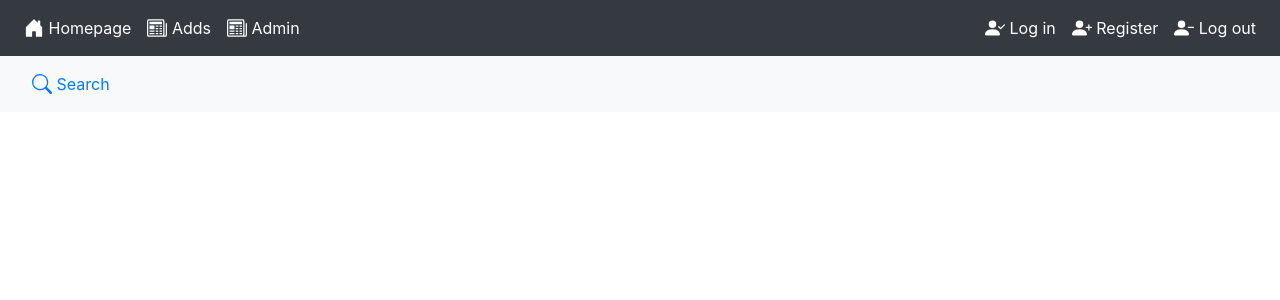
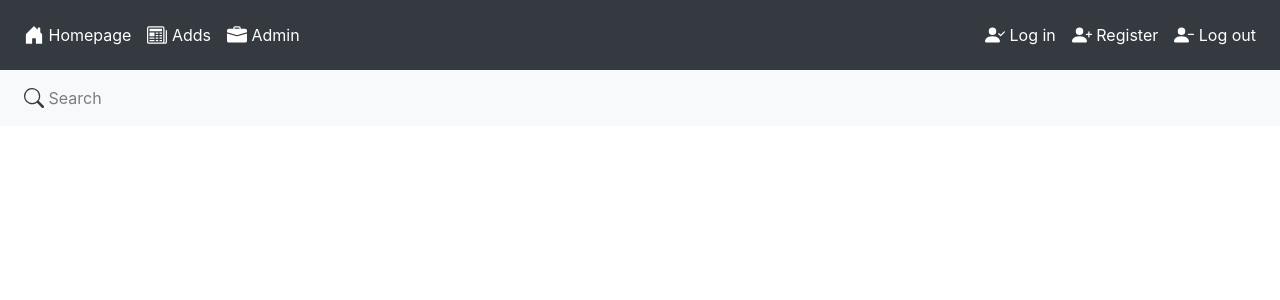
Before and after one commit to Lupus7/xml-web-services, a Vue app in the folder client/: page /#/search in a window 1280 px wide. Shown: the top 300 px of the page. Built offline with nearby package versions, Linux system fonts and the light colour scheme; no server answers; what vue-jquery, vue-resource would draw is missing.

Commit message:
front update

```diff
--- a/client/src/components/AdminPage.vue
+++ b/client/src/components/AdminPage.vue
@@ -1,23 +1,24 @@
 <template>
     <div>
-      <br>
-      <b-button-group>
-        <b-button v-on:click="showusers = true" style="margin:5px;">Users</b-button>
-        <b-dropdown right text="cars" style="margin:5px;">
+      <b-navbar type="light" variant="light">
+          <b-navbar-nav>
+            <b-nav-item v-on:click="showusers = true" href="#" ><b-icon icon="people-fill" variant="dark" aria-hidden="true"/> Users</b-nav-item>
+            <b-nav-item-dropdown  text="Cars">
               <b-dropdown-item v-on:click="showbrands=true">Brands</b-dropdown-item>
               <b-dropdown-item v-on:click="showmodels=true">Models</b-dropdown-item>
               <b-dropdown-divider></b-dropdown-divider>
               <b-dropdown-item v-on:click="showfuels=true"> Fuels</b-dropdown-item>
               <b-dropdown-item v-on:click="showtransmissions=true">Transmissions</b-dropdown-item>
               <b-dropdown-item v-on:click="showclasses=true">Classes</b-dropdown-item>
-        </b-dropdown>
-        <b-dropdown right text="Register" data-toggle="modal" data-target="#register" style="margin:5px;">
-          <b-dropdown-item v-on:click="registeruser=true">User</b-dropdown-item>
-          <b-dropdown-item v-on:click="registerfirm=true">Firm</b-dropdown-item>
-        </b-dropdown>
+            </b-nav-item-dropdown>
+            <b-nav-item-dropdown text="Register" data-toggle="modal" data-target="#register" >
+              <b-dropdown-item v-on:click="registeruser=true"> <b-icon icon="person-fill" aria-hidden="true"/> User</b-dropdown-item>
+              <b-dropdown-item v-on:click="registerfirm=true">  <b-icon icon="building" aria-hidden="true"/> Firm</b-dropdown-item>
+            </b-nav-item-dropdown>
 
-        <b-button style="margin:5px;" v-on:click="showcomments = true">Comments</b-button>
-      </b-button-group>
+            <b-nav-item v-on:click="showcomments = true"> <b-icon icon="chat-dots-fill" aria-hidden="true" variant="dark" /> Comments</b-nav-item>
+          </b-navbar-nav>
+      </b-navbar >
       <br>
        <br>
        <table class="table table-bordered table-dark" id="user-table" v-if="showusers" @mouseleave="showusers=false">
--- a/client/src/components/NavBar.vue
+++ b/client/src/components/NavBar.vue
@@ -1,12 +1,12 @@
 <template>
     <div>
-    <b-navbar toggleable="lg" class="navbar navbar-dark bg-dark" >
+    <b-navbar toggleable="lg" class="navbar navbar-dark bg-dark" style="height:70px" >
 
             <b-collapse id="nav-collapse" is-nav>
             <b-navbar-nav>
                 <b-link class="nav-link active" type="button" v-on:click="homepage()" href="#">  <b-icon icon="house-door-fill" aria-hidden="true"></b-icon> Homepage </b-link>
                 <b-link class="nav-link active" type="button" v-on:click="searchPage()" href="#">  <b-icon icon="newspaper" aria-hidden="true"></b-icon> Adds</b-link>
-                <b-link class="nav-link active" type="button" v-on:click="adminPage()" href="#">  <b-icon icon="newspaper" aria-hidden="true"></b-icon> Admin</b-link>
+                <b-link class="nav-link active" type="button" v-on:click="adminPage()" href="#">  <b-icon icon="briefcase-fill" aria-hidden="true"></b-icon> Admin</b-link>
             </b-navbar-nav>
 
             <b-navbar-nav class="ml-auto">
--- a/client/src/components/SearchRent.vue
+++ b/client/src/components/SearchRent.vue
@@ -1,15 +1,12 @@
 <template>
   <div>
-    <nav class="navbar navbar-dark bg-light">
-      <ul class="nav">
-        <li class="nav-item">
-          <b-link class="nav-link active" type="button" href="#" data-toggle="modal" data-target="#search" >
-            <b-icon icon="search" aria-hidden="true"></b-icon> Search
-          </b-link>
-        </li>
-
-      </ul>
-    </nav>
+    <b-navbar type="light" variant="light">
+      <b-navbar-nav>
+          <b-nav-item href="#" data-toggle="modal" data-target="#search" >
+            <b-icon icon="search" aria-hidden="true" variant="dark" ></b-icon> Search
+          </b-nav-item>
+      </b-navbar-nav>
+    </b-navbar>
 
   <div class="modal fade" id="search" tabindex="-1" role="dialog" aria-hidden="true">
     <div class="modal-dialog" role="document">
```
Lines whose indentation alone changed are shown as unchanged.
